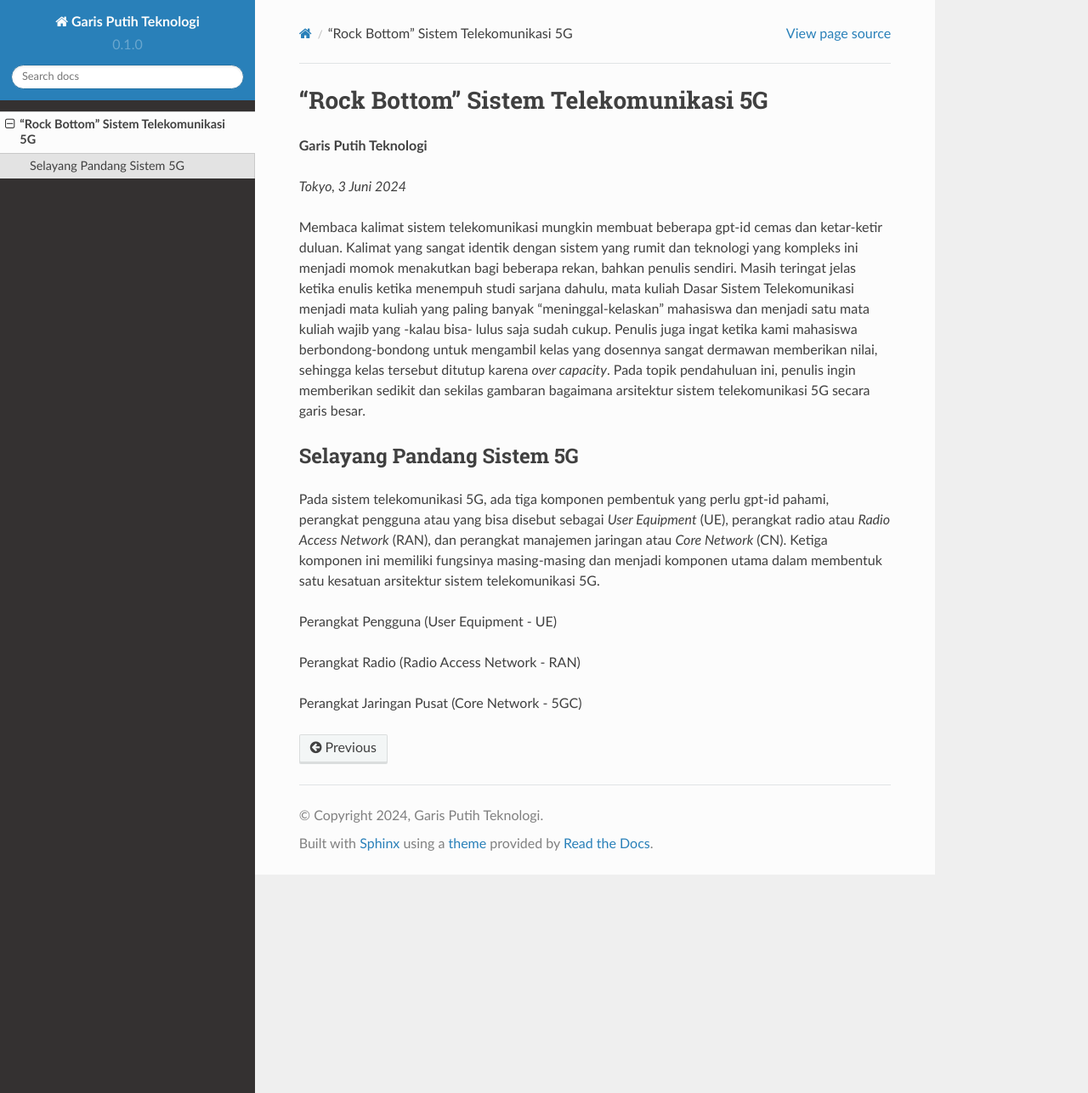
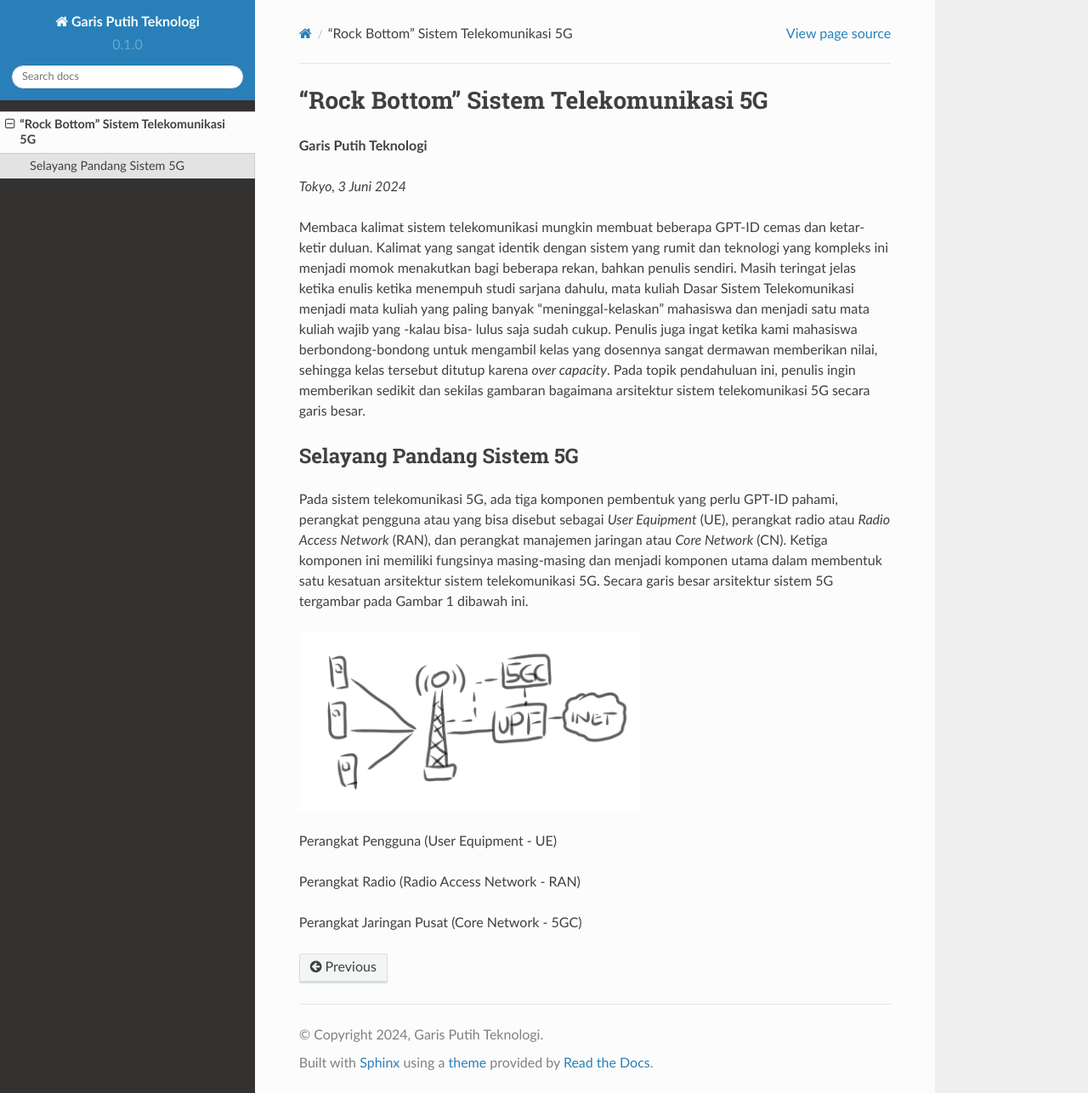
Before and after one commit to garisputihteknologi/garisputihteknologi, a Sphinx documentation site: the page built from docs/source/arsitektur5G.rst, in a window 1280 px wide and 1286 px high. Shown: the whole window at 85% size. Built offline with Sphinx 7.4.7 and the Read the Docs theme 2.0.0, drawn with Linux system fonts in a browser that asks for light colours.

Commit message:
Update arsitektur5G.rst

```diff
--- a/docs/source/arsitektur5G.rst
+++ b/docs/source/arsitektur5G.rst
@@ -4,11 +4,15 @@
 
 *Tokyo, 3 Juni 2024*
 
-Membaca kalimat sistem telekomunikasi mungkin membuat beberapa gpt-id cemas dan ketar-ketir duluan. Kalimat yang sangat identik dengan sistem yang rumit dan teknologi yang kompleks ini menjadi momok menakutkan bagi beberapa rekan, bahkan penulis sendiri. Masih teringat jelas ketika enulis ketika menempuh studi sarjana dahulu, mata kuliah Dasar Sistem Telekomunikasi menjadi mata kuliah yang paling banyak "meninggal-kelaskan" mahasiswa dan menjadi satu mata kuliah wajib yang -kalau bisa- lulus saja sudah cukup. Penulis juga ingat ketika kami mahasiswa berbondong-bondong untuk mengambil kelas yang dosennya sangat dermawan memberikan nilai, sehingga kelas tersebut ditutup karena *over capacity*. Pada topik pendahuluan ini, penulis ingin memberikan sedikit dan sekilas gambaran bagaimana arsitektur sistem telekomunikasi 5G secara garis besar.
+Membaca kalimat sistem telekomunikasi mungkin membuat beberapa GPT-ID cemas dan ketar-ketir duluan. Kalimat yang sangat identik dengan sistem yang rumit dan teknologi yang kompleks ini menjadi momok menakutkan bagi beberapa rekan, bahkan penulis sendiri. Masih teringat jelas ketika enulis ketika menempuh studi sarjana dahulu, mata kuliah Dasar Sistem Telekomunikasi menjadi mata kuliah yang paling banyak "meninggal-kelaskan" mahasiswa dan menjadi satu mata kuliah wajib yang -kalau bisa- lulus saja sudah cukup. Penulis juga ingat ketika kami mahasiswa berbondong-bondong untuk mengambil kelas yang dosennya sangat dermawan memberikan nilai, sehingga kelas tersebut ditutup karena *over capacity*. Pada topik pendahuluan ini, penulis ingin memberikan sedikit dan sekilas gambaran bagaimana arsitektur sistem telekomunikasi 5G secara garis besar.
 
 Selayang Pandang Sistem 5G
 --------------------------
-Pada sistem telekomunikasi 5G, ada tiga komponen pembentuk yang perlu gpt-id pahami, perangkat pengguna atau yang bisa disebut sebagai *User Equipment* (UE), perangkat radio atau *Radio Access Network* (RAN), dan perangkat manajemen jaringan atau *Core Network* (CN). Ketiga komponen ini memiliki fungsinya masing-masing dan menjadi komponen utama dalam membentuk satu kesatuan arsitektur sistem telekomunikasi 5G.
+Pada sistem telekomunikasi 5G, ada tiga komponen pembentuk yang perlu GPT-ID pahami, perangkat pengguna atau yang bisa disebut sebagai *User Equipment* (UE), perangkat radio atau *Radio Access Network* (RAN), dan perangkat manajemen jaringan atau *Core Network* (CN). Ketiga komponen ini memiliki fungsinya masing-masing dan menjadi komponen utama dalam membentuk satu kesatuan arsitektur sistem telekomunikasi 5G. Secara garis besar arsitektur sistem 5G tergambar pada Gambar 1 dibawah ini.
+
+.. image:: gambar/1_Arsitektur_5G.png
+  :width: 400
+  :alt: Gambar 1. Arsitektur Sistem Telekomunikasi 5G
 
 Perangkat Pengguna (User Equipment - UE)
 
```
